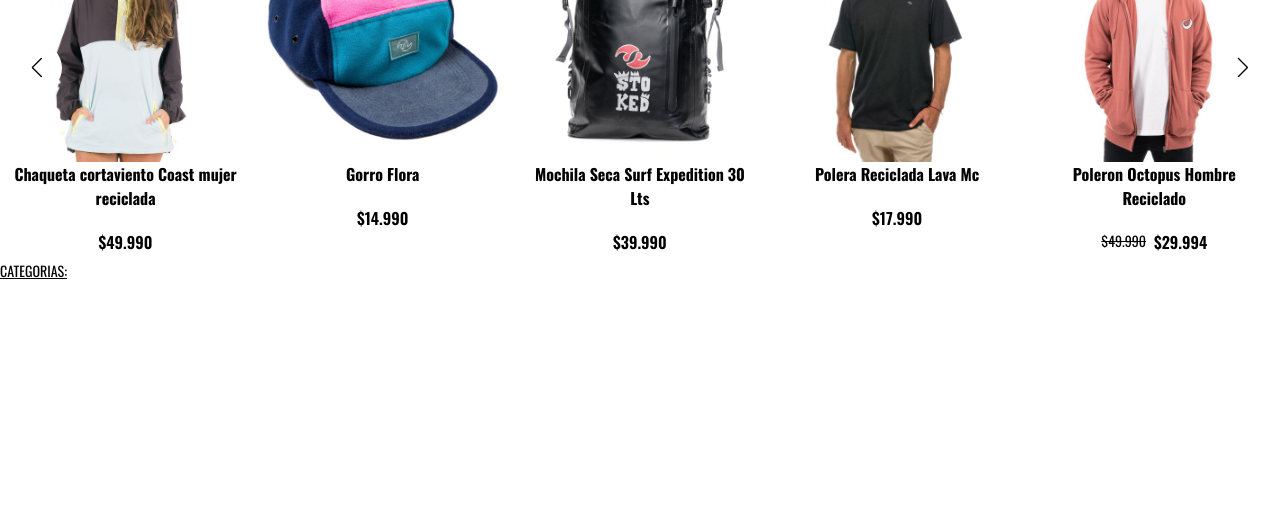
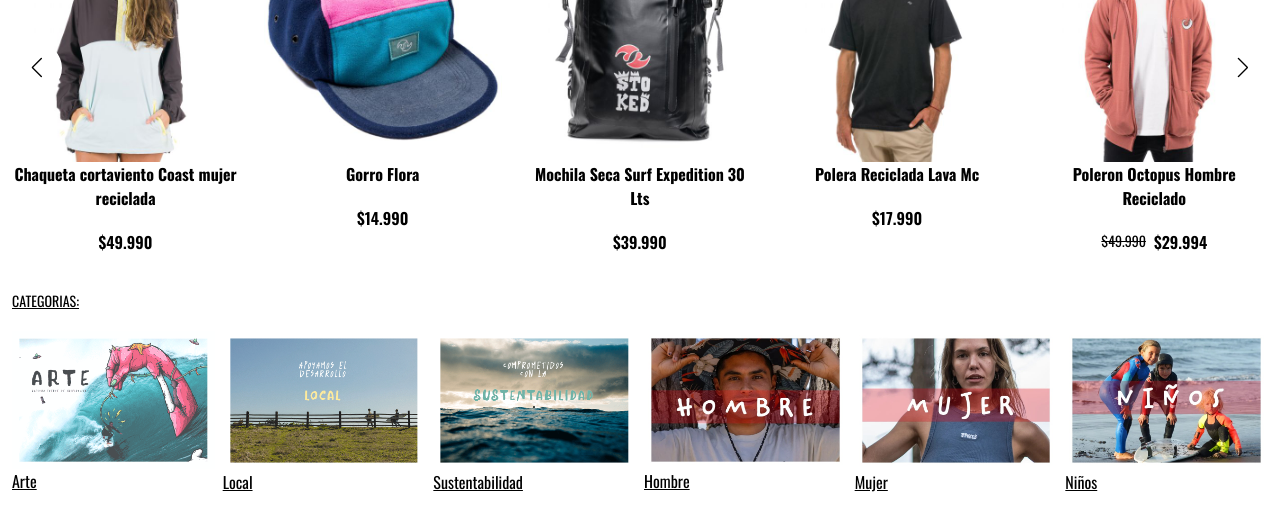
Before and after one commit to fmolinadev/stoked-komax, a plain HTML site: page index.html in a window 1280 px wide. Shown: the part 1148-1672 px from the top of the page. Before the commit the page ends 1429 px from the top, so only its background shows below. Drawn offline with nearby package versions, Linux system fonts and the light colour scheme.

Commit message:
feat: add categories section

```diff
--- a/index.html
+++ b/index.html
@@ -102,13 +102,22 @@
         </header>
         <section class="hero_slider_container">
           <picture class="image_slider fade">
-            <img src="/images/01-stoked_trajes.jpg" style="width: 100%" />
+            <img
+              src="/images/full_banner/01-stoked_trajes.jpg"
+              style="width: 100%"
+            />
           </picture>
           <picture class="image_slider fade">
-            <img src="/images/02-stoked_waves.jpg" style="width: 100%" />
+            <img
+              src="/images/full_banner/02-stoked_waves.jpg"
+              style="width: 100%"
+            />
           </picture>
           <picture class="image_slider fade">
-            <img src="/images/03-stoked_summer.jpg" style="width: 100%" />
+            <img
+              src="/images/full_banner/03-stoked_summer.jpg"
+              style="width: 100%"
+            />
           </picture>
         </section>
         <br />
@@ -120,13 +129,13 @@
       </section>
       <section class="owl-carousel owl-theme" id="banner-carrousel">
         <picture class="item">
-          <img src="/images/carrusel-banner-1.png" alt="image banner" />
+          <img src="/images/banners/carrusel-banner-1.png" alt="image banner" />
         </picture>
         <picture class="item">
-          <img src="/images/carrusel-banner-2.png" alt="image banner" />
+          <img src="/images/banners/carrusel-banner-2.png" alt="image banner" />
         </picture>
         <picture class="item">
-          <img src="/images/carrusel-banner-3.png" alt="image banner" />
+          <img src="/images/banners/carrusel-banner-3.png" alt="image banner" />
         </picture>
       </section>
       <div class="products_container">
@@ -225,8 +234,46 @@
           </div>
         </section>
       </div>
-      <section>
+      <section class="categories_container">
         <h3 class="categories_text_head">Categorias:</h3>
+        <section class="categories_grid">
+          <article class="grid-item">
+            <img src="/images/categories/arte_.jpg" alt="category image" />
+            <span>Arte</span>
+          </article>
+          <article class="grid-item">
+            <img src="/images/categories/local_.jpg" alt="category image" />
+            <span>Local</span>
+          </article>
+          <article class="grid-item">
+            <img
+              src="/images/categories/sustentabilidad_.jpg"
+              alt="category image"
+            />
+            <span>Sustentabilidad</span>
+          </article>
+          <article class="grid-item">
+            <img
+              src="/images/categories/stoked_hombre.jpg"
+              alt="category image"
+            />
+            <span>Hombre</span>
+          </article>
+          <article class="grid-item">
+            <img
+              src="/images/categories/stoked_mujer.jpg"
+              alt="category image"
+            />
+            <span>Mujer</span>
+          </article>
+          <article class="grid-item">
+            <img
+              src="/images/categories/stocked_niños.jpg"
+              alt="category image"
+            />
+            <span>Niños</span>
+          </article>
+        </section>
       </section>
     </main>
     <script src=" js/controllerFullwithBanners.js"></script>
--- a/styles/index.css
+++ b/styles/index.css
@@ -313,11 +313,18 @@ li {
   }
 }
 
+@media (min-width: 700px) {
+}
+
+@media (min-width: 1200px) {
+}
+
 /****** Product Carousel Styles ********/
 
 @media (min-width: 320px) {
   .products_container {
     width: 100%;
+    padding: 0px 12px;
   }
   .products_text_head {
     text-transform: uppercase;
@@ -437,16 +444,50 @@ li {
 /****** Categories Styles ********/
 
 @media (min-width: 320px) {
+  .categories_container {
+    width: 100%;
+    padding: 0px 12px;
+  }
+
   .categories_text_head {
     text-transform: uppercase;
     text-decoration-line: underline;
     font-weight: 400;
     font-size: 14px;
   }
+
+  .categories_grid {
+    display: grid;
+    grid-template-columns: 1fr 1fr;
+  }
+
+  .grid-item {
+    display: flex;
+    flex-direction: column;
+  }
+
+  .grid-item img {
+    width: 100%;
+  }
+
+  .grid-item span {
+    text-decoration-line: underline;
+  }
 }
 
 @media (min-width: 700px) {
+  .categories_container {
+    padding: 30px 12px;
+  }
+  .categories_grid {
+    padding-top: 20px;
+    grid-template-columns: 1fr 1fr 1fr;
+  }
 }
 
 @media (min-width: 1200px) {
+  .categories_grid {
+    grid-template-columns: repeat(6, 1fr);
+    gap: 8px;
+  }
 }
```
Also changed, not shown: images/banners/carrusel-banner-1.png (renamed from images/carrusel-banner-1.png), images/banners/carrusel-banner-2.png (renamed from images/carrusel-banner-2.png), images/banners/carrusel-banner-3.png (renamed from images/carrusel-banner-3.png), images/categories/arte_.jpg (added), images/categories/local_.jpg (added), images/categories/stocked_niños.jpg (added), images/categories/stoked_hombre.jpg (added), images/categories/stoked_mujer.jpg (added), images/categories/sustentabilidad_.jpg (added), images/full_banner/02-stoked_waves.jpg (renamed from images/02-stoked_waves.jpg), images/full_banner/03-stoked_summer.jpg (renamed from images/03-stoked_summer.jpg), 1 other file.
